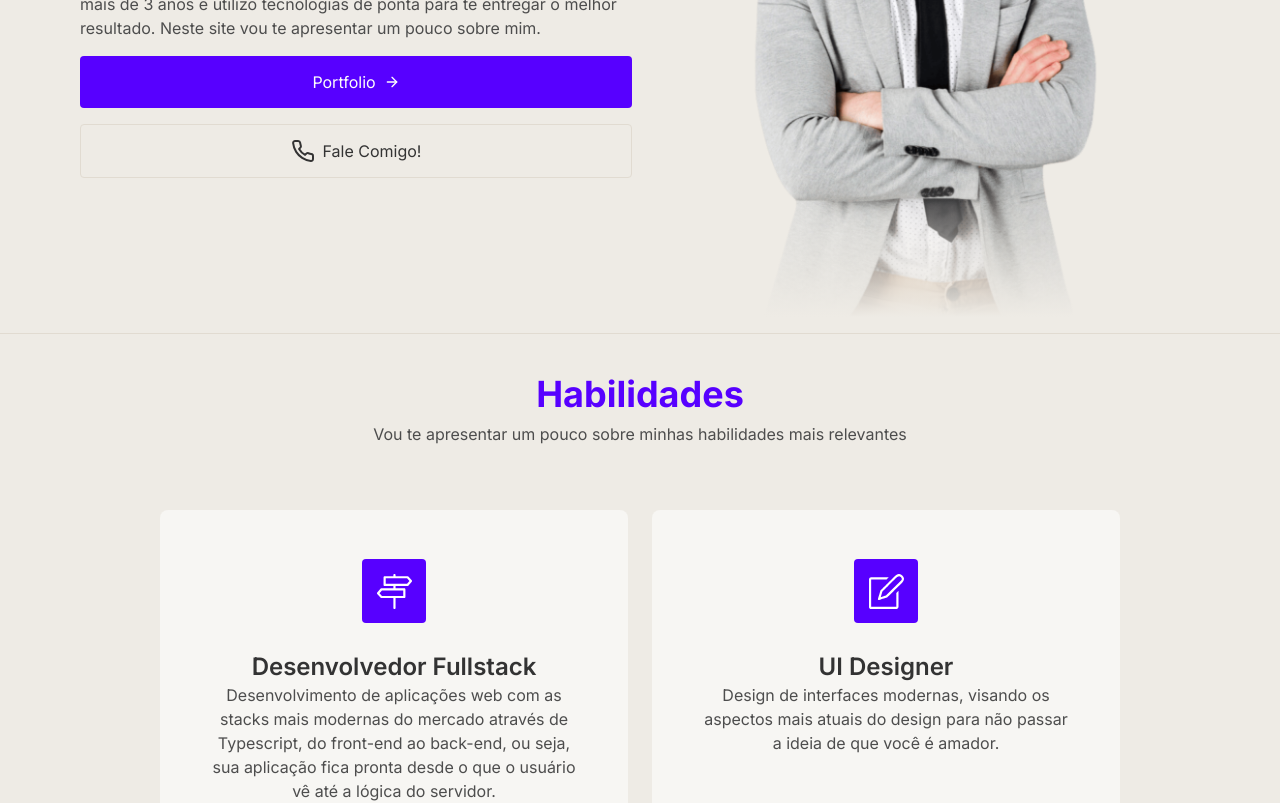
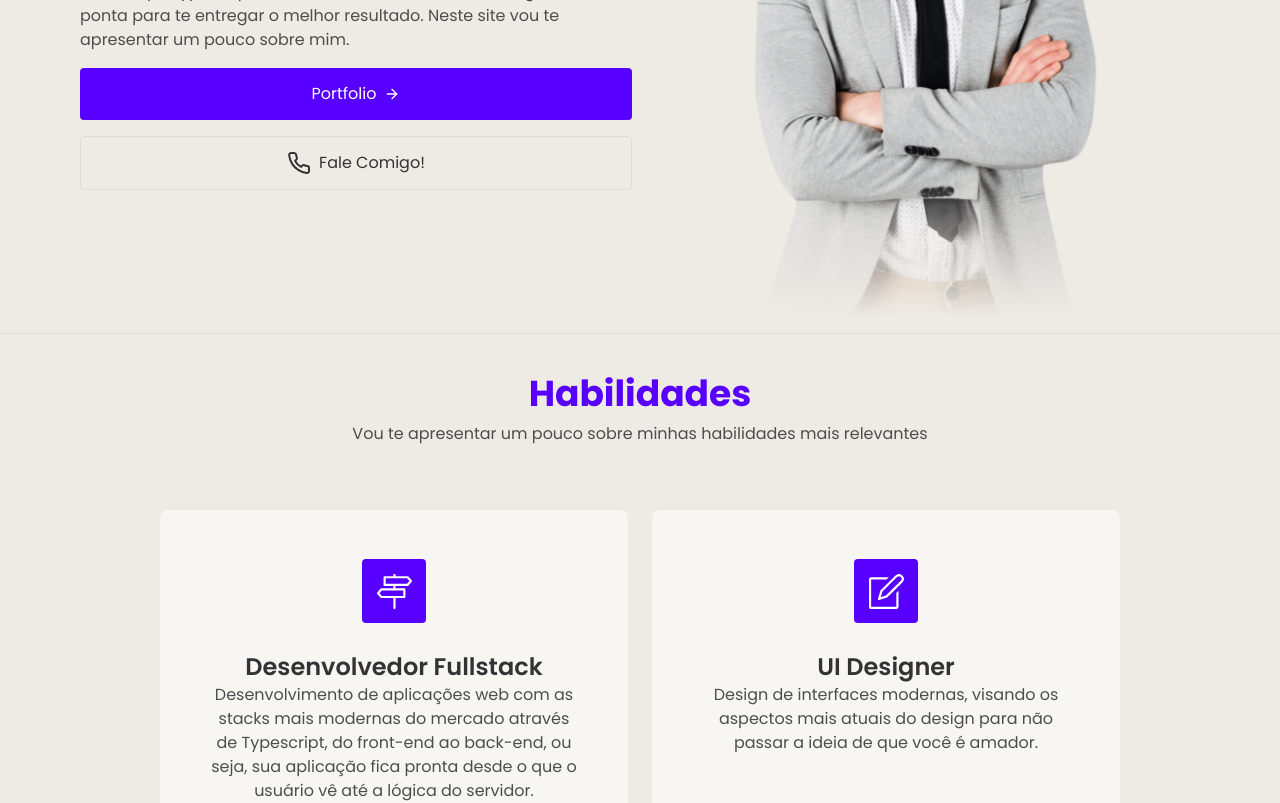
Before and after one commit to lucascardosopsd/portfolio, a Next.js app: page / in a window 1280 px wide. Shown: the part 380-1183 px from the top of the page. Built offline with nearby package versions, Linux system fonts and the light colour scheme.

Commit message:
update: seo

```diff
--- a/src/app/layout.tsx
+++ b/src/app/layout.tsx
@@ -1,12 +1,19 @@
 import type { Metadata } from "next";
-import { Inter } from "next/font/google";
+import { Poppins } from "next/font/google";
 import "./globals.css";
 
-const inter = Inter({ subsets: ["latin"] });
+const poppins = Poppins({
+  subsets: ["latin"],
+  weight: ["100", "200", "300", "400", "500", "600", "700", "800"],
+});
 
 export const metadata: Metadata = {
-  title: "Create Next App",
-  description: "Generated by create next app",
+  title: "Dev Lucas Cardoso",
+  description:
+    "Desenvolvimento de sites e aplicações com as tenologias mais modernas",
+  openGraph: {
+    images: "/images/dev.png",
+  },
 };
 
 export default function RootLayout({
@@ -16,7 +23,7 @@ export default function RootLayout({
 }) {
   return (
     <html lang="en" className="!scroll-smooth">
-      <body className={`bg-peach-600 ${inter.className}`}>{children}</body>
+      <body className={`bg-peach-600 ${poppins.className}`}>{children}</body>
     </html>
   );
 }
```
